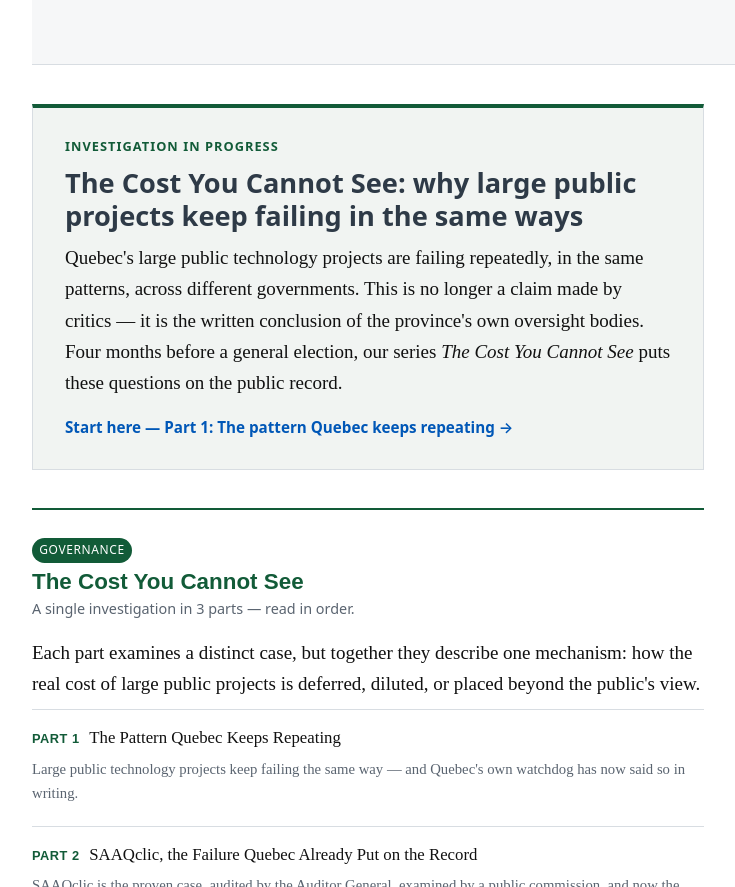
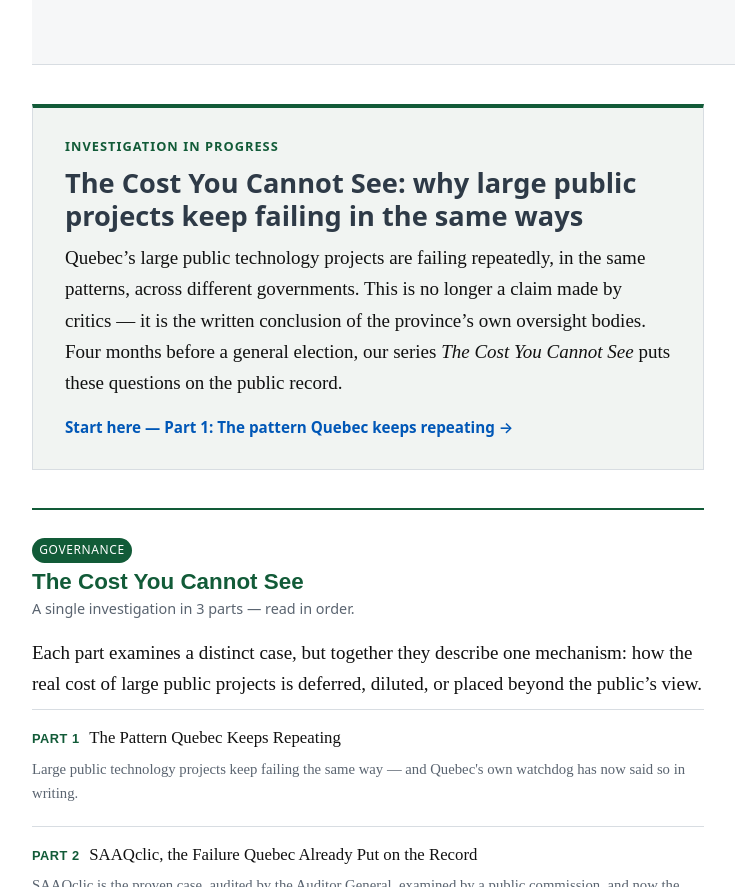
Before and after one commit to alexreports/argent-public, a Jekyll site: the page built from en/index.html, in a window 1280 px wide and 900 px high, scrolled down 435 px. Shown: the part 13-900 px from the top of the window, without its empty margins (52-787 px from the left). Built offline with Jekyll 4.4.1, drawn with Linux system fonts in a browser that asks for light colours.

Commit message:
Restore homepage to byte-clean featured-investigation state (cout-invisible)

```diff
--- a/en/index.html
+++ b/en/index.html
@@ -28,9 +28,9 @@
     <span class="question-moment__label">Investigation in progress</span>
     <h2><a href="{{ '/en/dossiers/cout-invisible-partie-1/' | relative_url }}">The Cost You Cannot See: why large public projects keep failing in the same ways</a></h2>
     <p>
-      Quebec's large public technology projects are failing repeatedly, in the same
+      Quebec’s large public technology projects are failing repeatedly, in the same
       patterns, across different governments. This is no longer a claim made by
-      critics — it is the written conclusion of the province's own oversight bodies.
+      critics — it is the written conclusion of the province’s own oversight bodies.
       Four months before a general election, our series <em>The Cost You Cannot See</em>
       puts these questions on the public record.
     </p>
@@ -54,7 +54,7 @@
     <p class="series-intro">
       Each part examines a distinct case, but together they describe one mechanism:
       how the real cost of large public projects is deferred, diluted, or placed
-      beyond the public's view.
+      beyond the public’s view.
     </p>
     <ol class="series-parts">
       {%- for d in series_parts -%}
--- a/fr/index.html
+++ b/fr/index.html
@@ -30,9 +30,9 @@
     <h2><a href="{{ '/fr/dossiers/cout-invisible-partie-1/' | relative_url }}">Le coût invisible : pourquoi les grands projets publics échouent toujours de la même manière</a></h2>
     <p>
       Les grands projets technologiques publics du Québec échouent de façon répétée,
-      selon les mêmes schémas, sous différents gouvernements. Ce n'est plus une
-      affirmation de critiques — c'est la conclusion écrite des propres organismes de
-      surveillance de la province. À quatre mois d'une élection générale, notre série
+      selon les mêmes schémas, sous différents gouvernements. Ce n’est plus une
+      affirmation de critiques — c’est la conclusion écrite des propres organismes de
+      surveillance de la province. À quatre mois d’une élection générale, notre série
       <em>Le coût invisible</em> met ces questions au dossier public.
     </p>
     <p class="question-moment__cta">
```
